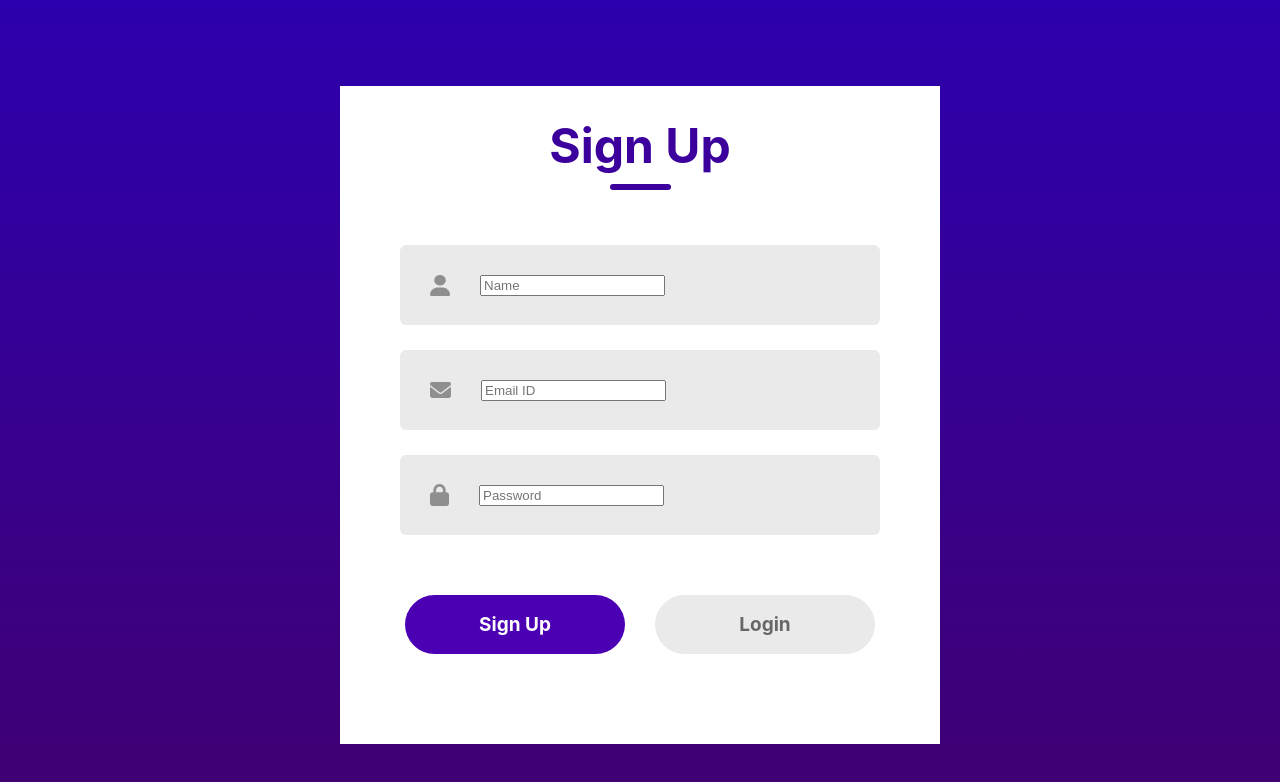
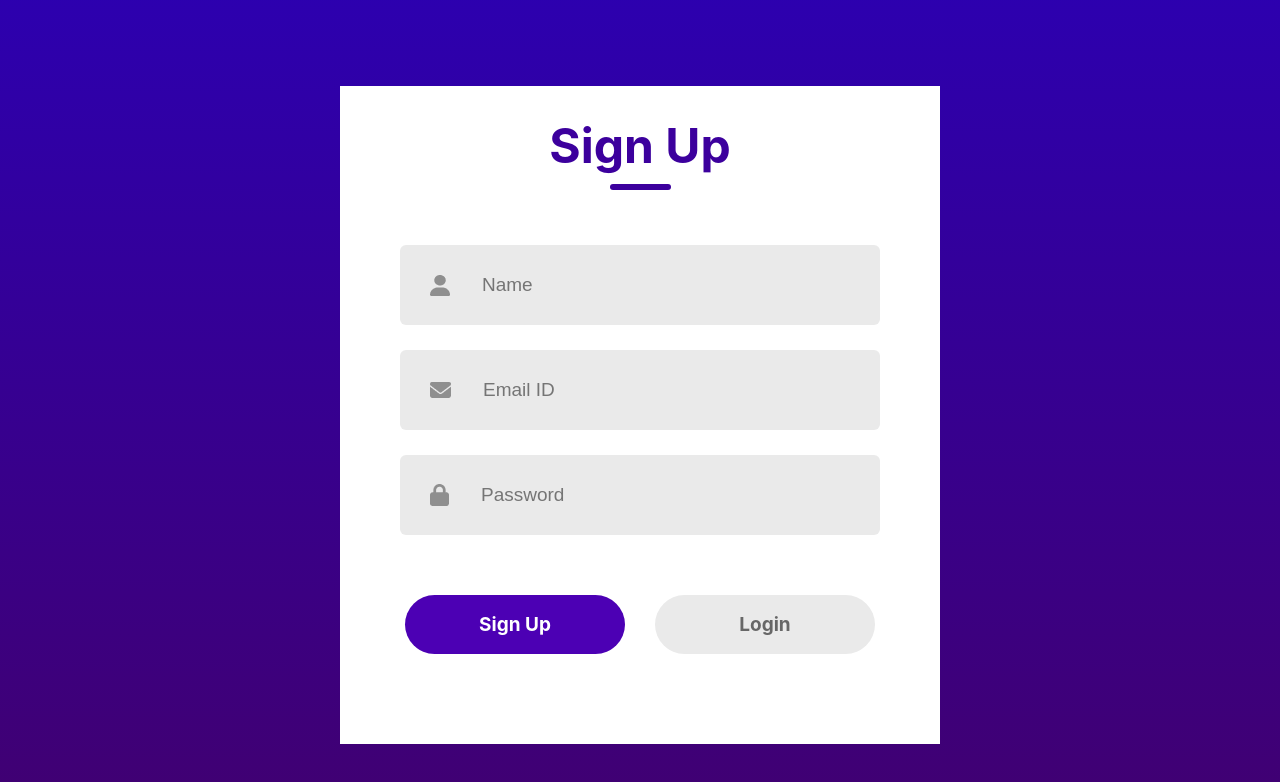
Before and after one commit to isurudayananda/login-signup, a React (Create React App) app in the folder login-signup/: page / in a window 1280 px wide. Shown: the part 114-896 px from the top of the page. Built offline with nearby package versions, Linux system fonts and the light colour scheme.

Commit message:
css for input input

```diff
--- a/login-signup/src/Components/Loginsignup/Loginsignup.css
+++ b/login-signup/src/Components/Loginsignup/Loginsignup.css
@@ -62,6 +62,16 @@
     margin: 0px 30px;
 }
 
+.input input{
+    height: 50px;
+    width: 400px;
+    background: transparent;
+    border: none;
+    outline: none;
+    color: #797979;
+    font-size: 19px;
+}
+
 .submit-container{
     display: flex;
     gap: 30px;
```
